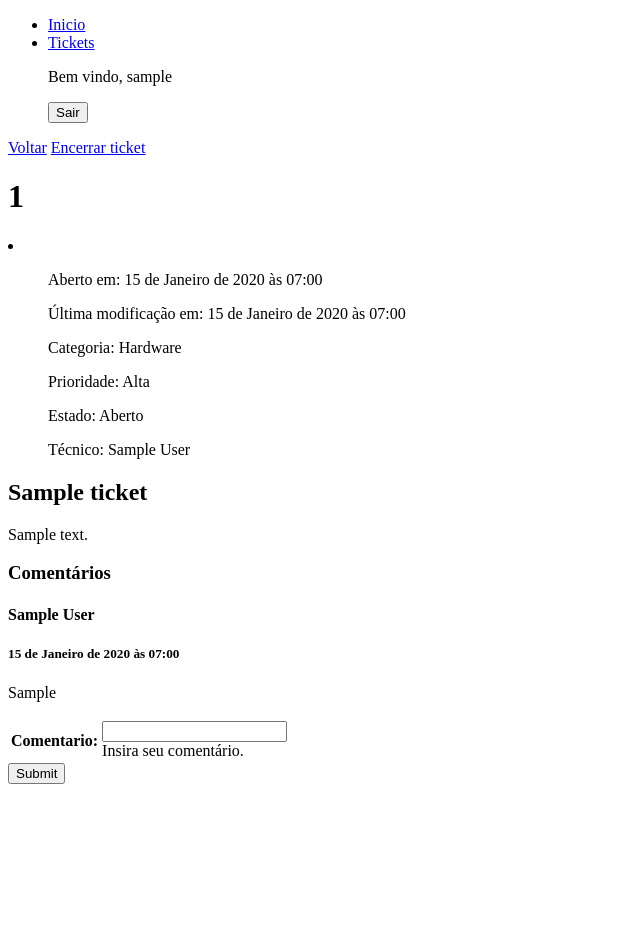
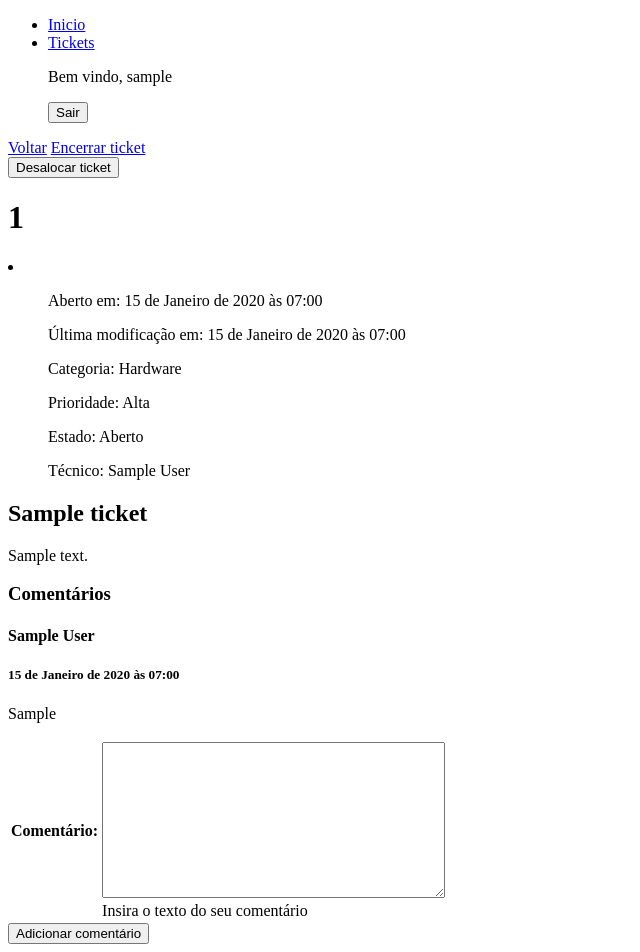
Before and after one commit to mtdecarvalho/pydesk, a Django app: page /pydesk/tickets/1/ in a window 1280 px wide. Shown: the whole page, without its empty margins (0-640 px from the left). Before the commit the page ends 784 px from the top, so only its background shows below. Run offline with Django 5.2, Linux system fonts and the light colour scheme; a user stored in the database is signed in; tables that the repository leaves empty hold one stand-in row (values such as "Sample post").

Commit message:
MOD: - ticket-detail e ticket_detail.html renomeado para ticket_detalhe e ticket_detalhe.html
ADD:
- Funcionalidade de alocar e desalocar tickets pelo próprio técnico

```diff
--- a/pydesk/tickets/forms.py
+++ b/pydesk/tickets/forms.py
@@ -1,17 +1,21 @@
 from django import forms
+from django.forms.models import ModelForm
 
-from .models import Ticket
+from autenticacao.models import Usuario
 
-class ComentarioForm(forms.Form):
-    comentario = forms.CharField(help_text="Insira seu comentário.")
+from .models import Comentario, Ticket
 
-class CriarTicketForm(forms.Form):
-    categoria = forms.ChoiceField(choices=Ticket.ESCOLHA_CATEGORIA,
-                                  initial="HARDWARE")
-    prioridade = forms.ChoiceField(choices=Ticket.ESCOLHA_PRIORIDADE,
-                                   initial="BAIXA")
-    titulo = forms.CharField(help_text="Insira o titulo do seu ticket.")
-    descricao = forms.CharField(help_text="Descreva em detalhes a sua solicitação.")
+class ComentarioForm(ModelForm):
+    class Meta:
+        model = Comentario
+        fields = ["comentario"]
 
-class EncerrarTicketForm(forms.Form):
-    solucao = forms.CharField(help_text="Descreva em detalhes o que foi feito para solucionar este ticket.")
+class CriarTicketForm(ModelForm):
+    class Meta:
+        model = Ticket
+        fields = ["categoria", "prioridade", "titulo", "descricao"]
+
+class EncerrarTicketForm(ModelForm):
+    class Meta:
+        model = Ticket
+        fields = ["solucao"]
--- a/pydesk/tickets/models.py
+++ b/pydesk/tickets/models.py
@@ -156,7 +156,7 @@ class Ticket(models.Model):
     )
 
     def get_absolute_url(self):
-        return reverse('ticket-detail', args=[str(self.id)])
+        return reverse('ticket_detalhe', args=[str(self.id)])
 
     def __str__(self):
         return f'{self.id} - {self.titulo} - {self.estado}'
--- a/pydesk/tickets/templates/ticket_detail.html
+++ b/pydesk/tickets/templates/ticket_detalhe.html
@@ -10,7 +10,16 @@
     <a href="{% url "encerrar_ticket" ticket.pk %}">Encerrar ticket</a>
     {% endif %}
     {% if perms.tickets.pode_encerrar and ticket.estado != "EN" and ticket.tecnico == None %}
-    <a href="">Alocar ticket a mim</a>
+    <form action="" method="post">
+        {% csrf_token %}
+        <input type="submit" name="alocar_ticket" value="Alocar ticket">
+    </form>
+    {% endif %}
+    {% if perms.tickets.pode_encerrar and ticket.estado != "EN" and ticket.tecnico != None %}
+    <form action="" method="post">
+        {% csrf_token %}
+        <input type="submit" name="desalocar_ticket" value="Desalocar ticket">
+    </form>
     {% endif %}
     <h1>{{ ticket.id }}</h1>
     <li>
@@ -42,11 +51,15 @@
         <p>Não há comentários para este ticket.</p>
     {% endif %}
 
+    {% if ticket.estado == "AB" %}
+
     <form action="" method="post">
         {% csrf_token %}
         <table>
-        {{ form.as_table }}
+        {{ comentario_form.as_table }}
         </table>
-        <input type="submit" value="Submit">
+        <input type="submit" name="submit_comentario" value="Adicionar comentário">
     </form>
+
+    {% endif %}
 {% endblock conteudo %}
--- a/pydesk/tickets/urls.py
+++ b/pydesk/tickets/urls.py
@@ -10,6 +10,6 @@ urlpatterns = [
     path('tickets/nao_alocados', views.TicketsNaoAlocadosView, name="tickets_nao_alocados"),
     path('tickets/criar', views.CriarTicketView, name="criar_ticket"),
     #path('tickets/<int:pk>', views.TicketDetailView.as_view(), name="ticket-detail"),
-    path('tickets/<int:pk>/', views.TicketDetailView, name="ticket-detail"),
+    path('tickets/<int:pk>/', views.TicketDetalheView, name="ticket_detalhe"),
     path('tickets/<int:pk>/encerrar', views.EncerrarTicketView, name="encerrar_ticket"),
 ]
--- a/pydesk/tickets/views.py
+++ b/pydesk/tickets/views.py
@@ -2,6 +2,8 @@ from datetime import datetime
 
 from django.shortcuts import get_object_or_404, redirect, render
 from django.views import generic
+
+from autenticacao.models import Usuario
 
 from .forms import ComentarioForm, CriarTicketForm, EncerrarTicketForm
 from .models import Ticket, Comentario
@@ -72,31 +74,44 @@ def TicketsNaoAlocadosView(request):
 #     model = Ticket
 
 @login_required
-def TicketDetailView(request, pk):
+def TicketDetalheView(request, pk):
     ticket = get_object_or_404(Ticket, pk=pk)
 
     if request.method == 'POST':
+        if "submit_comentario" in request.POST:
+            comentario_form = ComentarioForm(request.POST, prefix='comentario')
 
-        form = ComentarioForm(request.POST)
+            if comentario_form.is_valid():
+                comentario = comentario_form.cleaned_data['comentario']
+                id_ticket = ticket
+                usuario = request.user
+                comentario = Comentario(comentario=comentario, id_ticket=id_ticket, usuario=usuario)
+                comentario.save()
+                ticket.save()
 
-        if form.is_valid():
-            comentario = form.cleaned_data['comentario']
-            id_ticket = ticket
-            usuario = request.user
-            comentario = Comentario(comentario=comentario, id_ticket=id_ticket, usuario=usuario)
-            comentario.save()
+                return redirect('ticket_detalhe', pk=pk)
+        elif "alocar_ticket" in request.POST:
+            comentario_form = ComentarioForm(prefix='comentario')
 
-            return redirect('ticket-detail', pk=pk)
+            tecnico = request.user
+            ticket.tecnico = tecnico
+            ticket.save()
 
+            return redirect('ticket_detalhe', pk=pk)
+        elif "desalocar_ticket" in request.POST:
+            comentario_form = ComentarioForm(prefix='comentario')
+
+            ticket.tecnico = None
+            ticket.save()
     else:
-        form = ComentarioForm(initial={"comentario": ""})
+        comentario_form = ComentarioForm(initial={"comentario": ""}, prefix="comentario")
 
     context = {
-        'form': form,
+        'comentario_form': comentario_form,
         'ticket': ticket
     }
 
-    return render(request, "ticket_detail.html", context=context)
+    return render(request, "ticket_detalhe.html", context=context)
 
 @login_required
 @permission_required('tickets.pode_cancelar')
```
